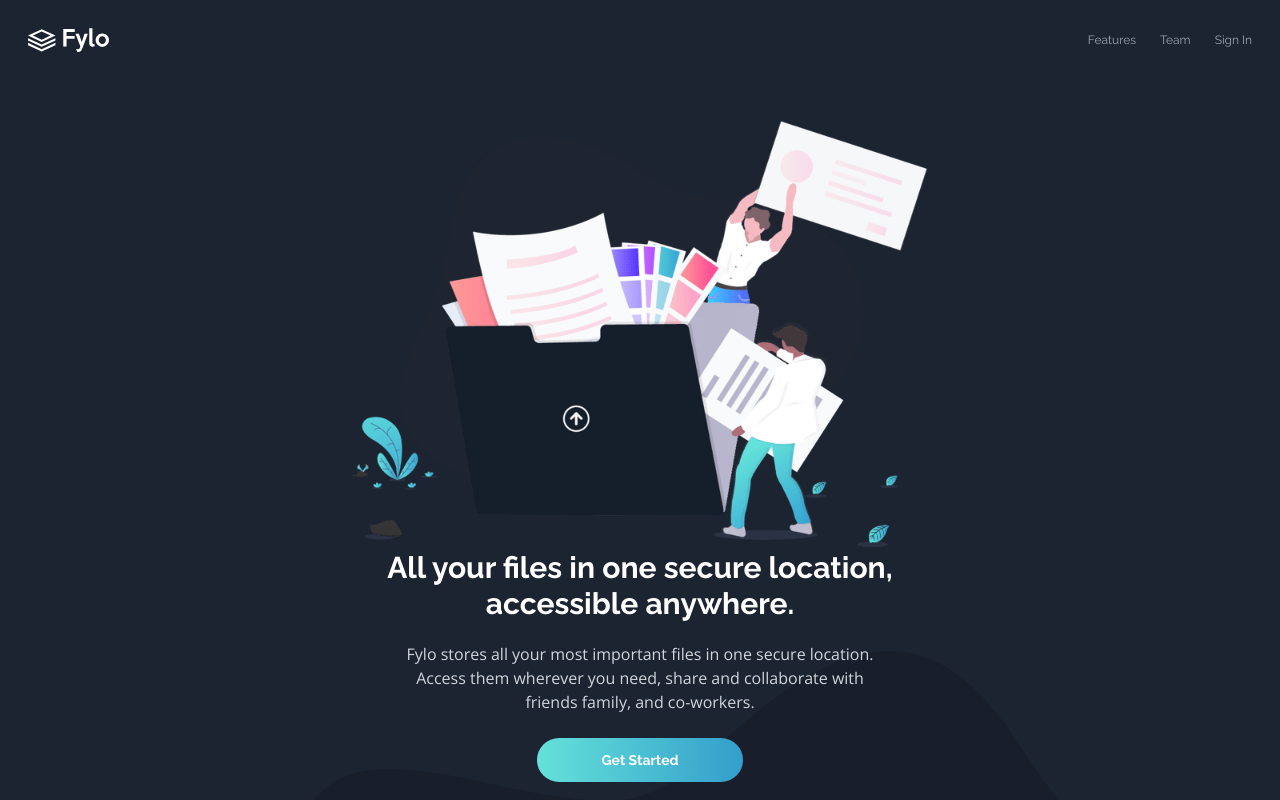
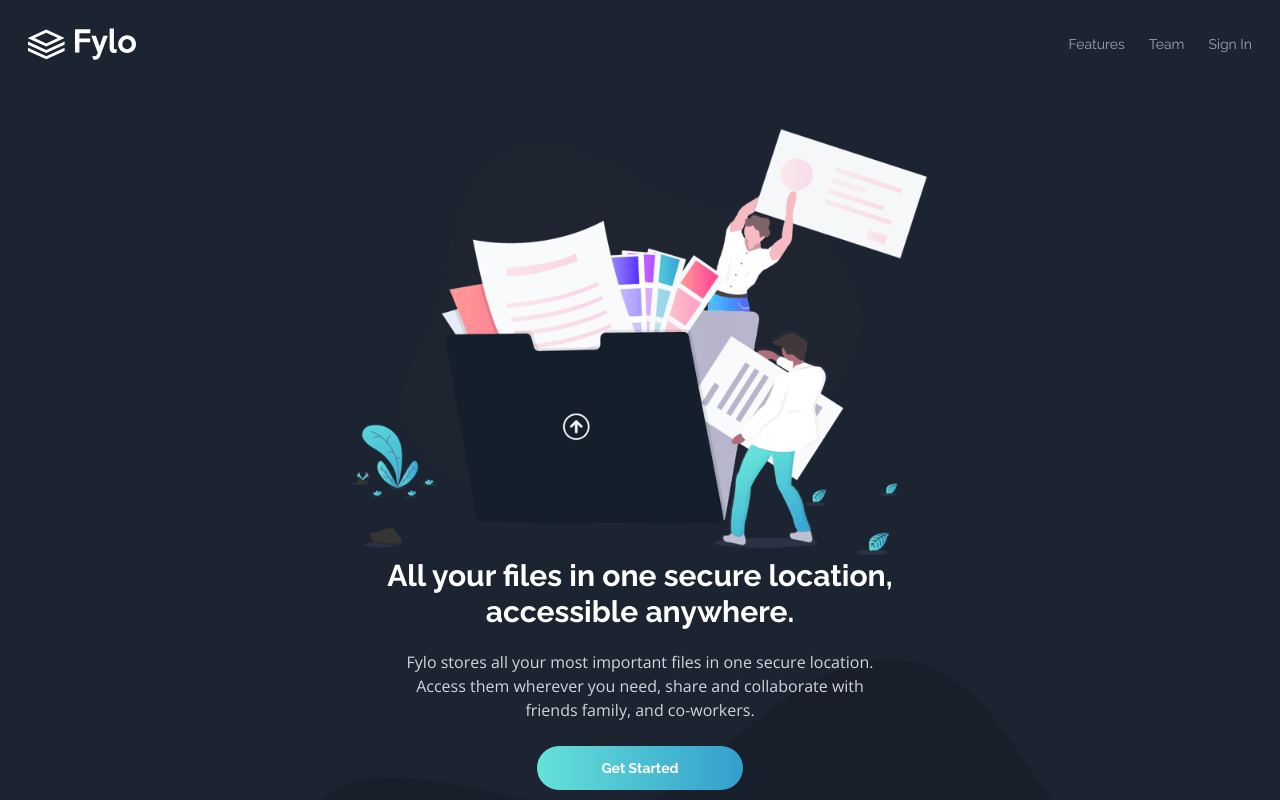
Before and after one commit to boedegoat/frontend-mentor-fylo-dark-landing-page, a website built with Vite: page index.html in a window 1280 px wide. Shown: the top 800 px of the page. Built offline with nearby package versions, Linux system fonts and the light colour scheme.

Commit message:
adjust navbar size on desktop

```diff
--- a/index.html
+++ b/index.html
@@ -22,10 +22,10 @@
   <body class="bg-main">
     <!-- nav -->
     <nav class="bg-intro-and-email flex items-center py-6 px-7 sm:py-7 sticky top-0 z-50">
-      <a href="#" class="h-6">
+      <a href="#" class="h-6 sm:h-8">
         <img src="images/logo.svg" alt="fylo logo" class="block h-full" />
       </a>
-      <ul class="flex ml-auto text-gray-400 space-x-6 text-xs font-header">
+      <ul class="flex ml-auto text-gray-400 space-x-6 text-xs sm:text-sm font-header">
         <li>
           <a href="#" class="hover:text-white hover:underline">Features</a>
         </li>
```
